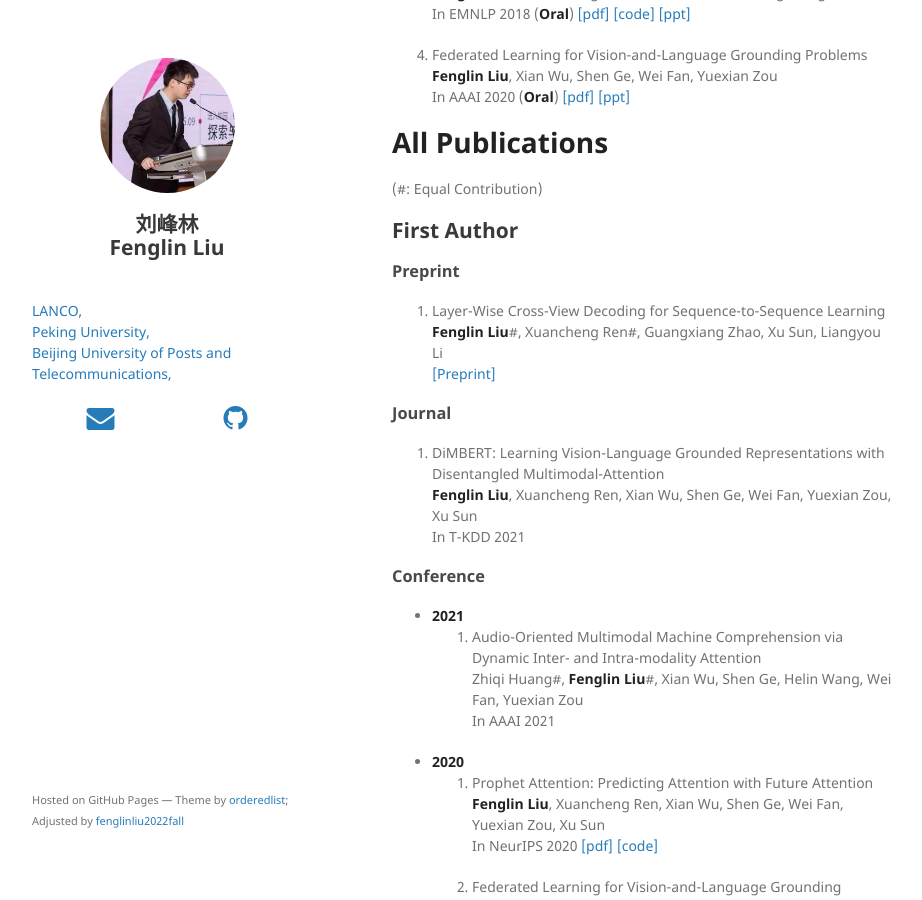
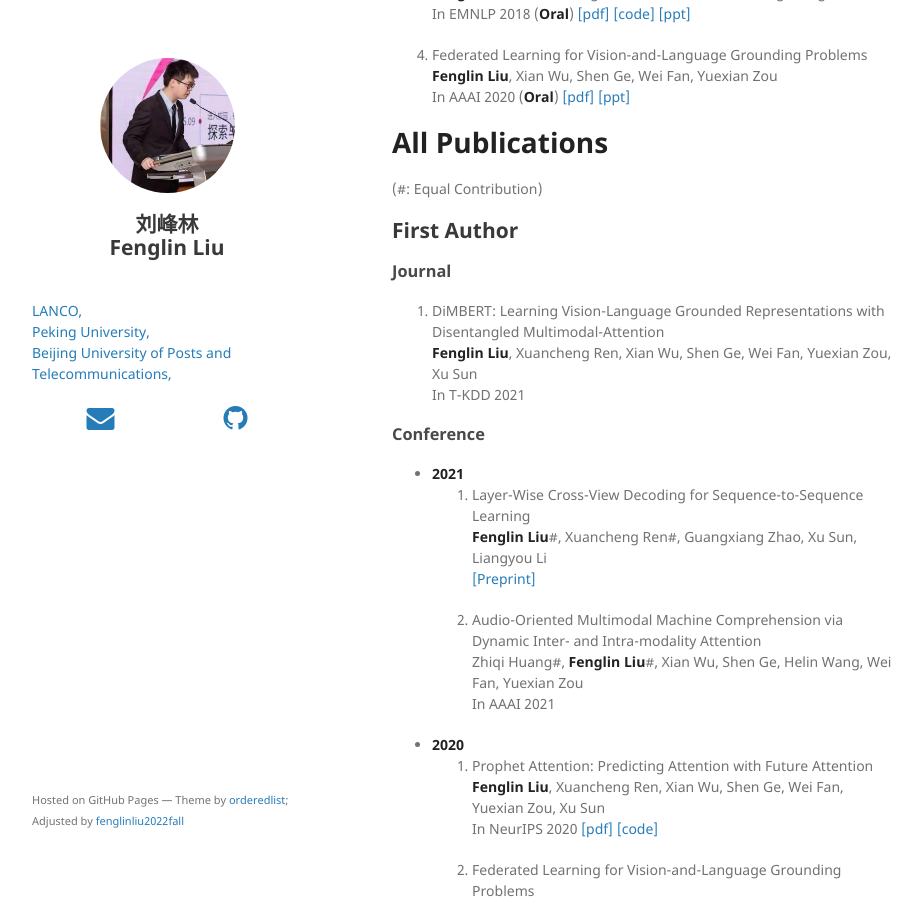
Before and after one commit to fenglinliu2022fall/fenglinliu2022fall.github.io, a Jekyll site: the page built from index.md, in a window 1280 px wide and 900 px high, scrolled down 1286 px. Shown: the whole window, without its empty margins (178-1100 px from the left). Built offline with Jekyll 4.4.1, drawn with Linux system fonts in a browser that asks for light colours; nearby versions of some CDN libraries; our own code applies the rules of GitHub Pages for plain Markdown files; part of the change alters nothing that is shown.

Commit message:
Update index.md

```diff
--- a/index.md
+++ b/index.md
@@ -50,11 +50,6 @@ Fenglin Liu is a graduate student at Peking University. His research interests i
 (#: Equal Contribution)
 
 ## First Author
-### Preprint
-  1. Layer-Wise Cross-View Decoding for Sequence-to-Sequence Learning
-  **Fenglin Liu**#, Xuancheng Ren#, Guangxiang Zhao, Xu Sun, Liangyou Li
-  [[Preprint]](https://arxiv.org/abs/2005.08081)
-
 ### Journal
   1. DiMBERT: Learning Vision-Language Grounded Representations with Disentangled Multimodal-Attention
   **Fenglin Liu**, Xuancheng Ren, Xian Wu, Shen Ge, Wei Fan, Yuexian Zou, Xu Sun
@@ -63,7 +58,11 @@ Fenglin Liu is a graduate student at Peking University. His research interests i
 ### Conference
 
 * **2021**
-  1. Audio-Oriented Multimodal Machine Comprehension via Dynamic Inter- and Intra-modality Attention
+  1. Layer-Wise Cross-View Decoding for Sequence-to-Sequence Learning
+  **Fenglin Liu**#, Xuancheng Ren#, Guangxiang Zhao, Xu Sun, Liangyou Li
+  [[Preprint]](https://arxiv.org/abs/2005.08081)
+
+  2. Audio-Oriented Multimodal Machine Comprehension via Dynamic Inter- and Intra-modality Attention
   Zhiqi Huang#, **Fenglin Liu**#, Xian Wu, Shen Ge, Helin Wang, Wei Fan, Yuexian Zou
   In AAAI 2021
 
```
